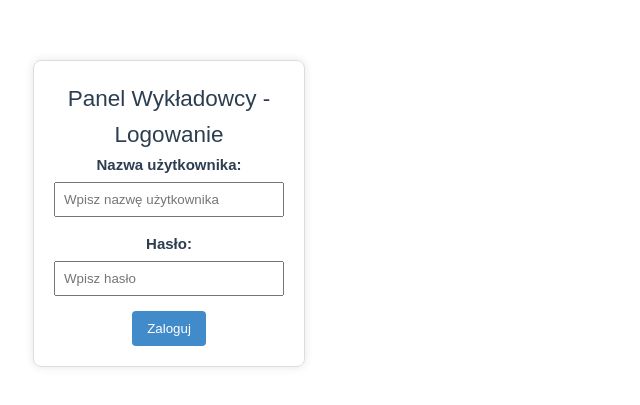
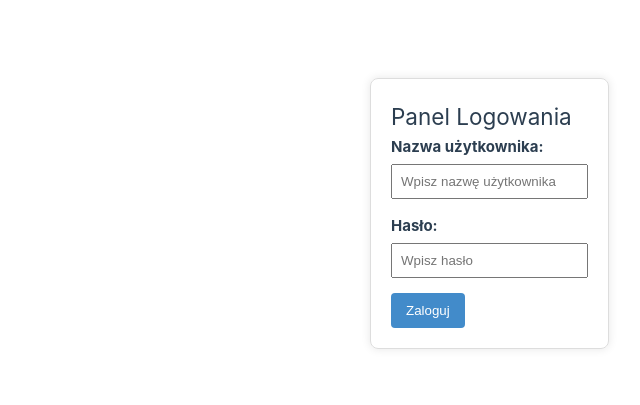
Before and after one commit to chatlxrdd/AttendMe, a Vue app in the folder AttendMe/: page / in a window 1280 px wide. Shown: the part 187-592 px from the top of the page, without its empty margins (31-671 px from the left). Built offline with nearby package versions, Linux system fonts and the light colour scheme.

Commit message:
base login

```diff
--- a/AttendMe/package.json
+++ b/AttendMe/package.json
@@ -9,7 +9,9 @@
     "preview": "vite preview"
   },
   "dependencies": {
-    "vue": "^3.5.13"
+    "axios": "^1.7.9",
+    "vue": "^3.5.13",
+    "vue-router": "^4.5.0"
   },
   "devDependencies": {
     "@vitejs/plugin-vue": "^5.2.1",
--- a/AttendMe/src/App.vue
+++ b/AttendMe/src/App.vue
@@ -1,26 +1,7 @@
-<template>
-  <div id="app">
-    <!-- Włączenie komponentu logowania -->
-    <LoginWykladowcy />
-  </div>
-</template>
+<script setup>
 
-<script>
-import LoginWykladowcy from './components/LoginWykladowcy.vue';
-
-export default {
-  name: 'App',
-  components: {
-    LoginWykladowcy
-  }
-};
 </script>
 
-<style>
-/* Globalne style aplikacji */
-#app {
-  font-family: Arial, sans-serif;
-  text-align: center;
-  color: #2c3e50;
-}
-</style>
+<template>
+  <router-view />
+</template>
--- /dev/null
+++ b/AttendMe/src/api/backend.ts
@@ -0,0 +1,20 @@
+import axios from "axios";
+
+const API_BASE_URL = "https://attendme-backend.runasp.net";
+
+const apiClient = axios.create({
+  baseURL: API_BASE_URL,
+  headers: {
+    "Content-Type": "application/json",
+  },
+});
+
+apiClient.interceptors.request.use((config) => {
+  const token = localStorage.getItem("token");
+  if (token) {
+    config.headers.Authorization = `Bearer ${token}`;
+  }
+  return config;
+});
+
+export default apiClient;
--- a/AttendMe/src/components/LoginWykladowcy.vue
+++ /dev/null
@@ -1,118 +0,0 @@
-<template>
-    <div class="login-container">
-      <h2>Panel Wykładowcy - Logowanie</h2>
-      <!-- Formularz logowania -->
-      <form @submit.prevent="handleLogin">
-        <div class="form-group">
-          <label for="username">Nazwa użytkownika:</label>
-          <input
-            type="text"
-            id="username"
-            v-model="username"
-            placeholder="Wpisz nazwę użytkownika"
-            required
-          />
-        </div>
-        <div class="form-group">
-          <label for="password">Hasło:</label>
-          <input
-            type="password"
-            id="password"
-            v-model="password"
-            placeholder="Wpisz hasło"
-            required
-          />
-        </div>
-        <!-- Komunikat błędu -->
-        <div v-if="error" class="error-message">
-          {{ error }}
-        </div>
-        <button type="submit">Zaloguj</button>
-      </form>
-
-      <!-- Panel wykładowcy wyświetlany po poprawnym logowaniu -->
-      <div v-if="isLogged" class="dashboard">
-        <h3>Witamy, {{ username }}!</h3>
-        <p>Jesteś zalogowany do panelu wykładowcy.</p>
-        <!-- Tutaj możesz dodać dodatkowe elementy panelu -->
-      </div>
-    </div>
-  </template>
-
-  <script>
-  export default {
-    name: "Login",
-    data() {
-      return {
-        username: "",
-        password: "",
-        error: "",
-        isLogged: false // Flaga informująca, czy użytkownik jest zalogowany
-      };
-    },
-    methods: {
-      handleLogin() {
-        // Prosta walidacja logowania – możesz ją rozbudować według potrzeb
-        if (this.username === "wykladowca" && this.password === "1234") {
-          this.error = "";
-          this.isLogged = true;
-        } else {
-          this.error = "Nieprawidłowa nazwa użytkownika lub hasło.";
-          this.isLogged = false;
-        }
-      }
-    }
-  };
-  </script>
-
-  <style scoped>
-  .login-container {
-    max-width: 400px;
-    margin: 40px auto;
-    padding: 20px;
-    border: 1px solid #ddd;
-    border-radius: 8px;
-    box-shadow: 0 0 10px rgba(0, 0, 0, 0.1);
-  }
-
-  .form-group {
-    margin-bottom: 15px;
-  }
-
-  label {
-    display: block;
-    font-weight: bold;
-    margin-bottom: 5px;
-  }
-
-  input {
-    width: 100%;
-    padding: 8px;
-    box-sizing: border-box;
-  }
-
-  button {
-    padding: 10px 15px;
-    background-color: #428bca;
-    border: none;
-    color: #fff;
-    cursor: pointer;
-    border-radius: 4px;
-  }
-
-  button:hover {
-    background-color: #3071a9;
-  }
-
-  .error-message {
-    color: red;
-    margin-bottom: 10px;
-  }
-
-  .dashboard {
-    margin-top: 20px;
-    padding: 15px;
-    background-color: #f7f7f7;
-    border-radius: 4px;
-  }
-  </style>
--- /dev/null
+++ b/AttendMe/src/router/index.ts
@@ -0,0 +1,31 @@
+import { createRouter, createWebHistory } from "vue-router";
+import Login from "@/views/Login.vue";
+import Student from "@/views/Student.vue";
+import Teacher from "@/views/Teacher.vue";
+
+
+const routes = [
+  {
+    path: "/",
+    name: "Login",
+    component: Login,
+  },
+  {
+    path: '/student',
+    name: 'Student',
+    component: Student
+  },
+  {
+    path: '/teacher',
+    name: 'Teacher',
+    component: Teacher
+  }
+
+];
+
+const router = createRouter({
+  history: createWebHistory(),
+  routes,
+});
+
+export default router;
--- /dev/null
+++ b/AttendMe/src/views/Login.vue
@@ -0,0 +1,137 @@
+<script setup lang="ts">
+import { ref } from 'vue';
+import apiClient from "@/api/backend";
+
+interface AuthResponse {
+  token: string;
+}
+
+const username = ref<string>("");
+const password = ref<string>("");
+const error = ref<string>("");
+const isLogged = ref<boolean>(false);
+const handleLogin = async (): Promise<string | null> => {
+  try {
+    let loginData = {
+  loginName: username.value,
+  password: password.value
+};
+    const response = await apiClient.post<AuthResponse>(
+      "/user/login",
+      null,
+      {
+        params: loginData,
+        headers: { "Accept": "text/plain" },
+      }
+    );
+
+    if (response.data?.token) {
+      console.log("✅ Zalogowano! Otrzymany token:", response.data.token);
+      localStorage.setItem("token", response.data.token);
+      return response.data.token;
+    } else {
+      throw new Error("Brak tokena w odpowiedzi.");
+    }
+  } catch (error) {
+    console.error("❌ Błąd logowania:", error.response?.data || error.message);
+    return null;
+  }
+};
+
+// stworzyć sprazwdzanie czy logowanie jest przez studenta czy wykladowce
+// jesli student to przekierowac na strone studenta
+// jesli wykladowca to przekierowac na strone wykladowcy
+</script>
+
+<template>
+  <div class="login-container">
+    <h2>Panel Logowania</h2>
+    <!-- Formularz logowania -->
+    <form @submit.prevent="handleLogin">
+      <div class="form-group">
+        <label for="username">Nazwa użytkownika:</label>
+        <input
+          type="text"
+          id="username"
+          v-model="username"
+          placeholder="Wpisz nazwę użytkownika"
+          required
+        />
+      </div>
+      <div class="form-group">
+        <label for="password">Hasło:</label>
+        <input
+          type="password"
+          id="password"
+          v-model="password"
+          placeholder="Wpisz hasło"
+          required
+        />
+      </div>
+      <!-- Komunikat błędu -->
+      <div v-if="error" class="error-message">
+        {{ error }}
+      </div>
+      <button type="submit">Zaloguj</button>
+    </form>
+
+    <!-- Panel wykładowcy wyświetlany po poprawnym logowaniu -->
+    <div v-if="isLogged" class="dashboard">
+      <h3>Witamy, {{ username }}!</h3>
+      <p>Jesteś zalogowany do panelu wykładowcy.</p>
+      <!-- Tutaj możesz dodać dodatkowe elementy panelu -->
+    </div>
+  </div>
+</template>
+
+<style scoped>
+.login-container {
+  max-width: 400px;
+  margin: 40px auto;
+  padding: 20px;
+  border: 1px solid #ddd;
+  border-radius: 8px;
+  box-shadow: 0 0 10px rgba(0, 0, 0, 0.1);
+}
+
+.form-group {
+  margin-bottom: 15px;
+}
+
+label {
+  display: block;
+  font-weight: bold;
+  margin-bottom: 5px;
+}
+
+input {
+  width: 100%;
+  padding: 8px;
+  box-sizing: border-box;
+}
+
+button {
+  padding: 10px 15px;
+  background-color: #428bca;
+  border: none;
+  color: #fff;
+  cursor: pointer;
+  border-radius: 4px;
+}
+
+button:hover {
+  background-color: #3071a9;
+}
+
+.error-message {
+  color: red;
+  margin-bottom: 10px;
+}
+
+.dashboard {
+  margin-top: 20px;
+  padding: 15px;
+  background-color: #f7f7f7;
+  border-radius: 4px;
+}
+</style>
--- /dev/null
+++ b/AttendMe/src/views/Student.vue
@@ -0,0 +1,18 @@
+<script>
+export default {
+    name: 'Student'
+}
+</script>
+
+
+<template>
+    <div>
+        <h1>Student</h1>
+    </div>
+</template>
+
+
+
+<style scoped>
+/* Add your styles here */
+</style>
--- /dev/null
+++ b/AttendMe/src/views/Teacher.vue
@@ -0,0 +1,15 @@
+<template>
+    <div>
+        <h1>Teacher</h1>
+    </div>
+</template>
+
+<script>
+export default {
+    name: 'Teacher'
+}
+</script>
+
+<style scoped>
+/* Add your styles here */
+</style>
```
Also changed, not shown: AttendMe/src/main.js (+6 -2 lines), 1 other file (tests, documents, lock files or other folders).
